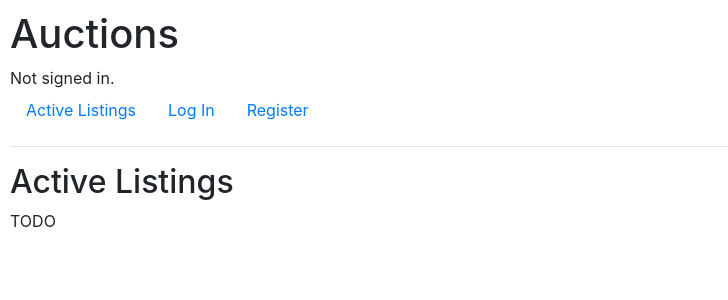
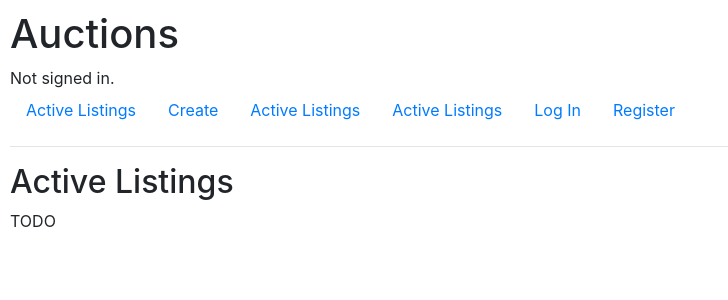
Before and after one commit to AmayaKuro/CS50w, a Django app: page / in a window 1280 px wide. Shown: the top 300 px of the page, without its empty margins (0-728 px from the left). Run offline with Django 3.2, Linux system fonts and the light colour scheme; some libraries are stand-ins or nearby versions.

Commit message:
Initialize

```diff
--- a/commerce/auctions/templates/auctions/layout.html
+++ b/commerce/auctions/templates/auctions/layout.html
@@ -20,6 +20,15 @@
             <li class="nav-item">
                 <a class="nav-link" href="{% url 'index' %}">Active Listings</a>
             </li>
+            <li class="nav-item">
+                <a class="nav-link" href="{% url 'create' %}">Create</a>
+            </li>
+            <li class="nav-item">
+                <a class="nav-link" href="{% url 'index' %}">Active Listings</a>
+            </li>
+            <li class="nav-item">
+                <a class="nav-link" href="{% url 'index' %}">Active Listings</a>
+            </li>
             {% if user.is_authenticated %}
                 <li class="nav-item">
                     <a class="nav-link" href="{% url 'logout' %}">Log Out</a>
--- a/commerce/auctions/urls.py
+++ b/commerce/auctions/urls.py
@@ -6,5 +6,6 @@ urlpatterns = [
     path("", views.index, name="index"),
     path("login", views.login_view, name="login"),
     path("logout", views.logout_view, name="logout"),
-    path("register", views.register, name="register")
+    path("register", views.register, name="register"),
+    path("create", views.create, name="create"),
 ]
--- a/commerce/auctions/views.py
+++ b/commerce/auctions/views.py
@@ -3,6 +3,7 @@ from django.db import IntegrityError
 from django.http import HttpResponse, HttpResponseRedirect
 from django.shortcuts import render
 from django.urls import reverse
+from django import forms
 
 from .models import User
 
@@ -61,3 +62,23 @@ def register(request):
         return HttpResponseRedirect(reverse("index"))
     else:
         return render(request, "auctions/register.html")
+
+
+def create(request):
+    class item(forms.Form):
+        title = forms.CharField(max_length = 64)
+        description = forms.CharField(widget=forms.Textarea)
+        start_bid = forms.DecimalField()
+        category = forms.CharField(max_length=64)
+
+    if request.method == "POST":
+        form = item(request.POST)
+
+        if form.is_valid:
+            form.cleaned_data["title"]
+
+    else:
+        form = item()
+    return render(request, "auctions/create.html", {
+        "form": form
+    })
```
Also changed, not shown: commerce/auctions/models.py (+14 -0 lines).
